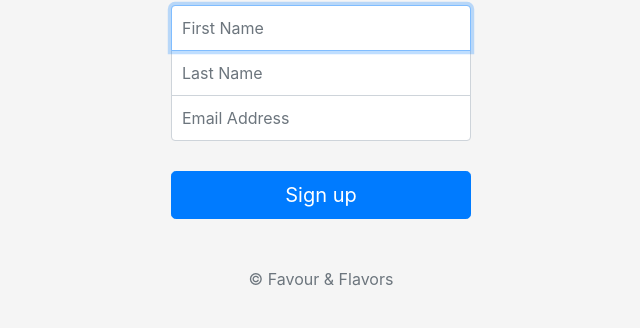
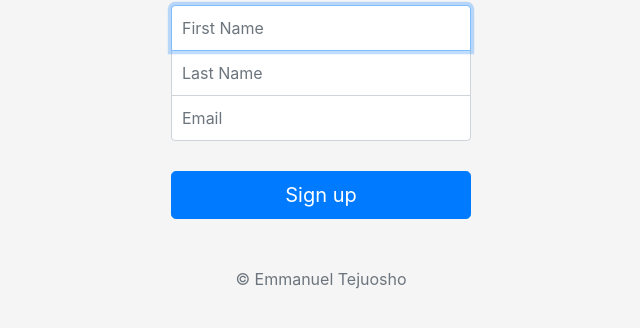
Before and after one commit to Toluwase10/Newsletter-signup, a website: page signup.html in a window 1280 px wide. Shown: the part 334-662 px from the top of the page, without its empty margins (319-959 px from the left). Drawn offline with nearby package versions, Linux system fonts and the light colour scheme.

Commit message:
changed copyright info

```diff
--- a/signup.html
+++ b/signup.html
@@ -47,16 +47,16 @@
   <body class="text-center">
     <form class="form-signin" action="/" method="post">
   <img class="mb-4" src="images/logo.png" width="72" height="72">
-  <h1 class="h3 mb-3 font-weight-normal">Sign up to My Newsletter!</h1>
+  <h1 class="h3 mb-3 font-weight-normal"> Sign up to My Newsletter!</h1>
 
   <input type="text"  class="form-control top" placeholder="First Name" name="firstName" required autofocus>
 
   <input type="text"  class="form-control middle" placeholder="Last Name" name="lastName" required>
 
-  <input type="email" class="form-control bottom" placeholder="Email Address" name="emailAddress" required>
+  <input type="email" class="form-control bottom" placeholder="Email" name="emailAddress" required>
 
   <button class="btn btn-lg btn-primary btn-block" type="submit">Sign up</button>
-  <p class="mt-5 mb-3 text-muted">&copy; Favour & Flavors</p>
+  <p class="mt-5 mb-3 text-muted">&copy; Emmanuel Tejuosho</p>
 </form>
 </body>
 </html>
```
